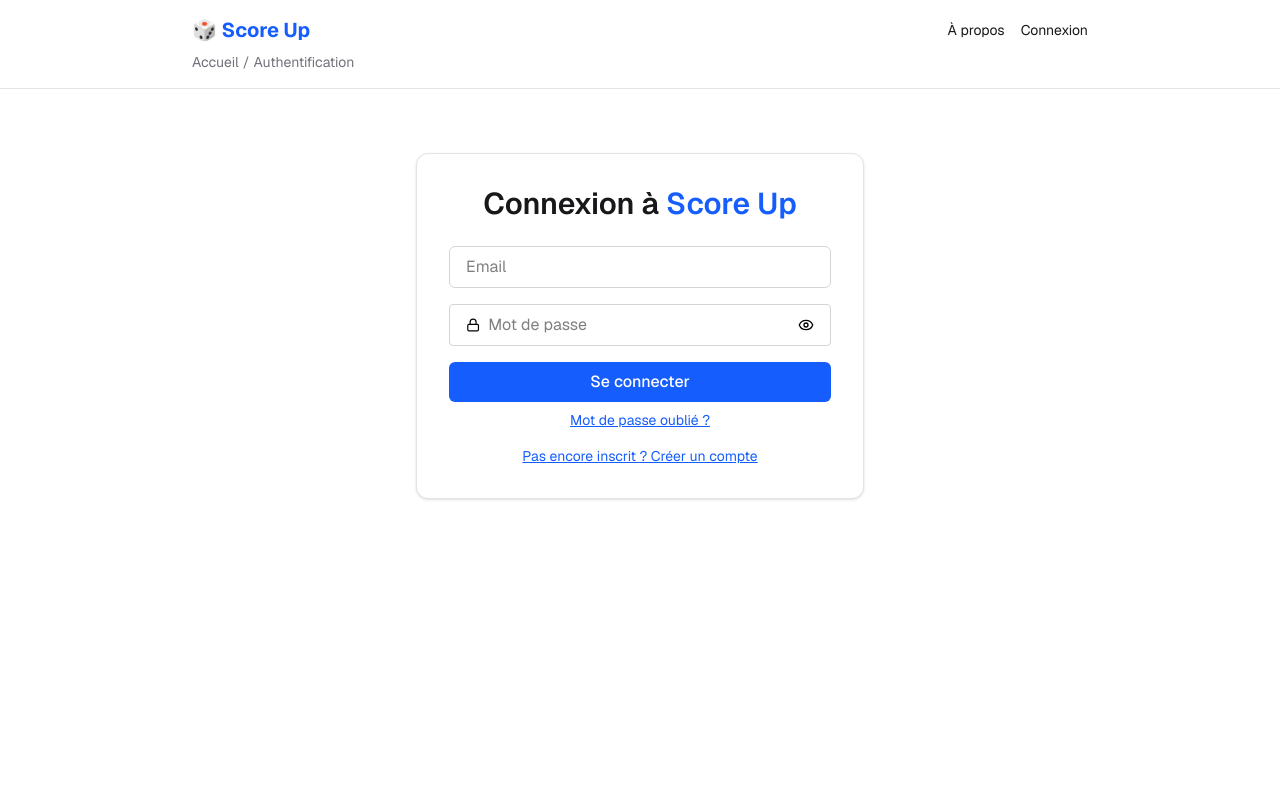
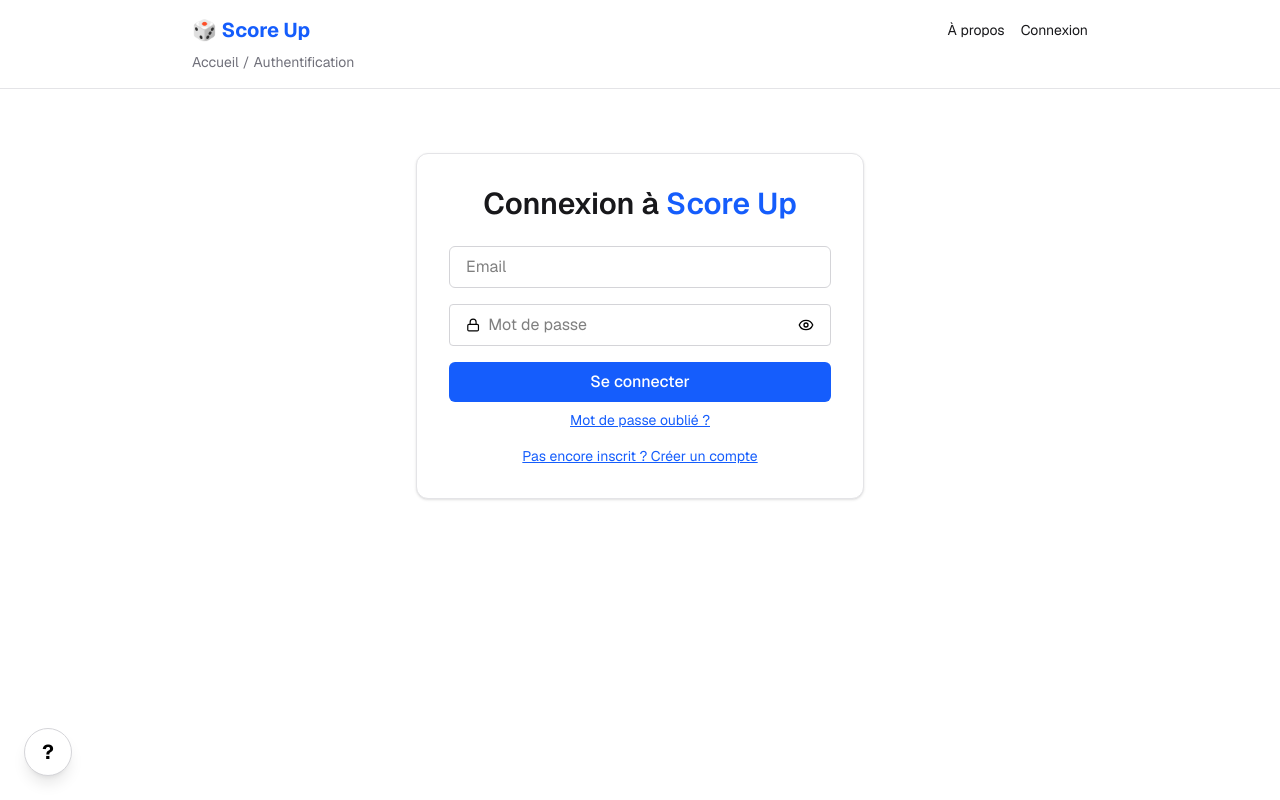
Before and after one commit to armanceau/score-up, a Next.js app in the folder my-app/: page /authentification in a window 1280 px wide. Built offline with nearby package versions, Linux system fonts and the light colour scheme; no server answers; the database is empty.

Commit message:
feat(): Ajout d'une section de contact par mail ou linkedin

```diff
--- a/my-app/src/app/layout.tsx
+++ b/my-app/src/app/layout.tsx
@@ -4,6 +4,7 @@ import "./globals.css";
 import Navbar from "@/components/Navbar";
 import { getJeux } from "@/lib/jeux";
 import { JeuxProvider } from "@/lib/jeuxContext";
+import { Contact } from "@/components/Contact";
 
 const geistSans = Geist({
   variable: "--font-geist-sans",
@@ -41,10 +42,11 @@ export default async function RootLayout({
       <body
         className={`${geistSans.variable} ${geistMono.variable} antialiased`}
       >
-          <JeuxProvider jeuxInitiaux={jeux}>
+        <JeuxProvider jeuxInitiaux={jeux}>
           <Navbar />
 
           {children}
+          <Contact />
         </JeuxProvider>
       </body>
     </html>
--- /dev/null
+++ b/my-app/src/components/Contact.tsx
@@ -0,0 +1,87 @@
+"use client";
+
+import { useState, useEffect, useRef } from "react";
+import { Mail, Linkedin } from "lucide-react";
+
+export const Contact = () => {
+  const [open, setOpen] = useState(false);
+  const [isMobile, setIsMobile] = useState(false);
+  const containerRef = useRef<HTMLDivElement>(null);
+
+  useEffect(() => {
+    const checkMobile = () => setIsMobile(window.innerWidth < 768);
+    checkMobile();
+    window.addEventListener("resize", checkMobile);
+    return () => window.removeEventListener("resize", checkMobile);
+  }, []);
+
+  useEffect(() => {
+    const handleClickOutside = (event: MouseEvent) => {
+      if (
+        isMobile &&
+        containerRef.current &&
+        !containerRef.current.contains(event.target as Node)
+      ) {
+        setOpen(false);
+      }
+    };
+    document.addEventListener("mousedown", handleClickOutside);
+    return () => document.removeEventListener("mousedown", handleClickOutside);
+  }, [isMobile]);
+
+  const toggleOpen = () => setOpen((prev) => !prev);
+
+  return (
+    <div className="fixed bottom-6 left-6" ref={containerRef}>
+      <div
+        className="relative"
+        onMouseEnter={() => !isMobile && setOpen(true)}
+        onMouseLeave={() => !isMobile && setOpen(false)}
+      >
+        <button
+          onClick={toggleOpen}
+          className={`absolute bottom-0 left-0 h-12 w-12 flex items-center justify-center rounded-full border border-zinc-300 dark:border-zinc-700
+                      bg-white dark:bg-zinc-900 text-black dark:text-white shadow-lg cursor-pointer
+                      hover:bg-zinc-100 dark:hover:bg-zinc-800
+                      transition-all duration-300 ease-in-out origin-top-left
+                      ${
+                        open
+                          ? "opacity-0 scale-50 pointer-events-none"
+                          : "opacity-100 scale-100"
+                      }`}
+        >
+          <span className="text-xl font-bold">?</span>
+        </button>
+
+        <div
+          className={`w-60 bg-white dark:bg-zinc-900 border border-zinc-200 dark:border-zinc-700
+                      rounded-lg shadow-lg p-4 space-y-3 text-sm z-50
+                      transition-all duration-300 ease-in-out origin-bottom-left
+                      ${
+                        open
+                          ? "opacity-100 scale-100 translate-x-0 translate-y-0"
+                          : "opacity-0 scale-50 translate-x-2 translate-y-2 pointer-events-none"
+                      }`}
+        >
+          <p className="text-sm text-gray-500">
+            Une question, un bug, une remarque ?
+          </p>
+          <a
+            href="mailto:arthur.manceau1@outlook.fr"
+            className="flex items-center gap-2 hover:text-blue-400 transition-colors"
+          >
+            <Mail size={18} /> arthur.manceau1@outlook.fr
+          </a>
+          <a
+            href="https://www.linkedin.com/in/arthur-manceau/"
+            target="_blank"
+            rel="noopener noreferrer"
+            className="flex items-center gap-2 hover:text-blue-400 transition-colors"
+          >
+            <Linkedin size={18} /> Mon LinkedIn
+          </a>
+        </div>
+      </div>
+    </div>
+  );
+};
```
